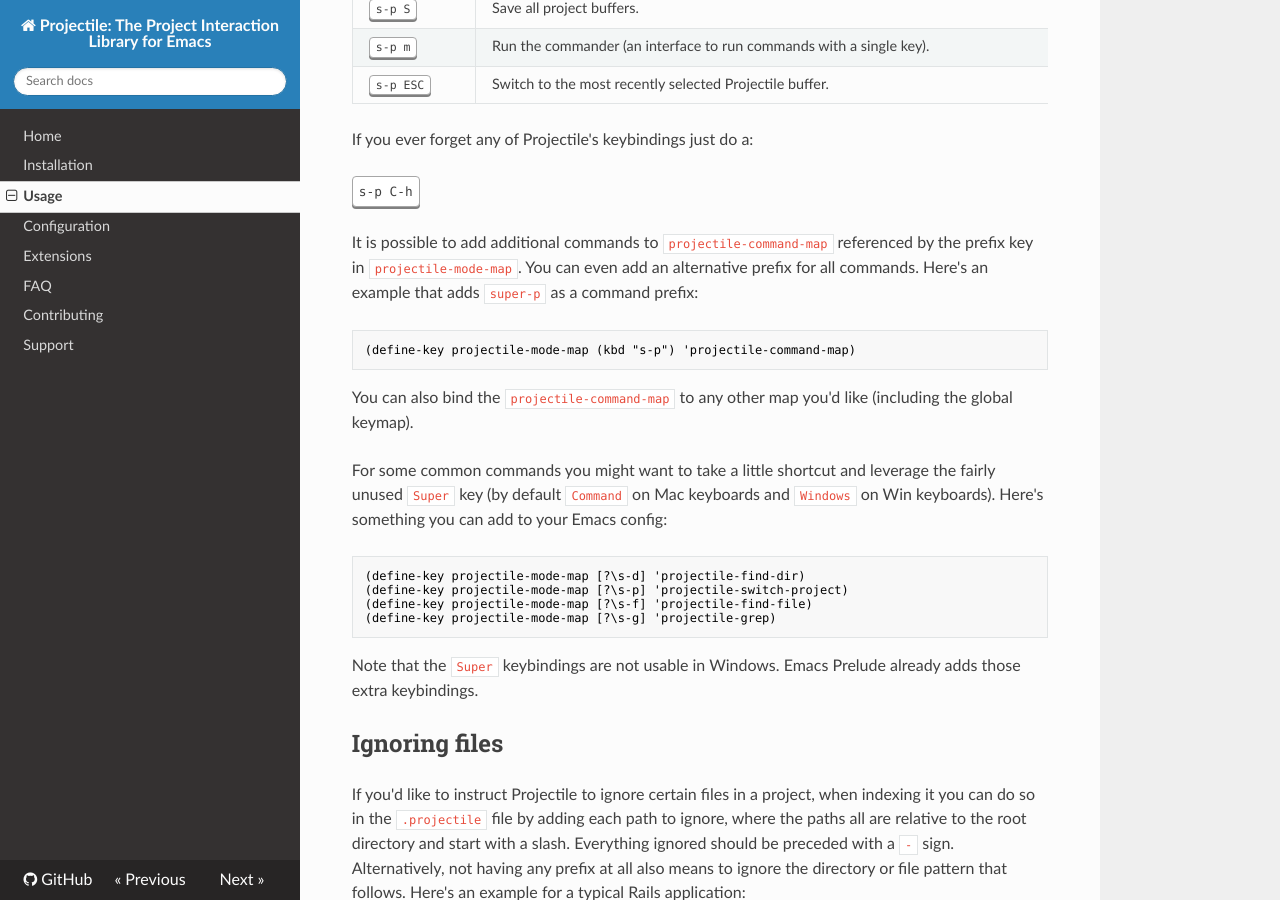
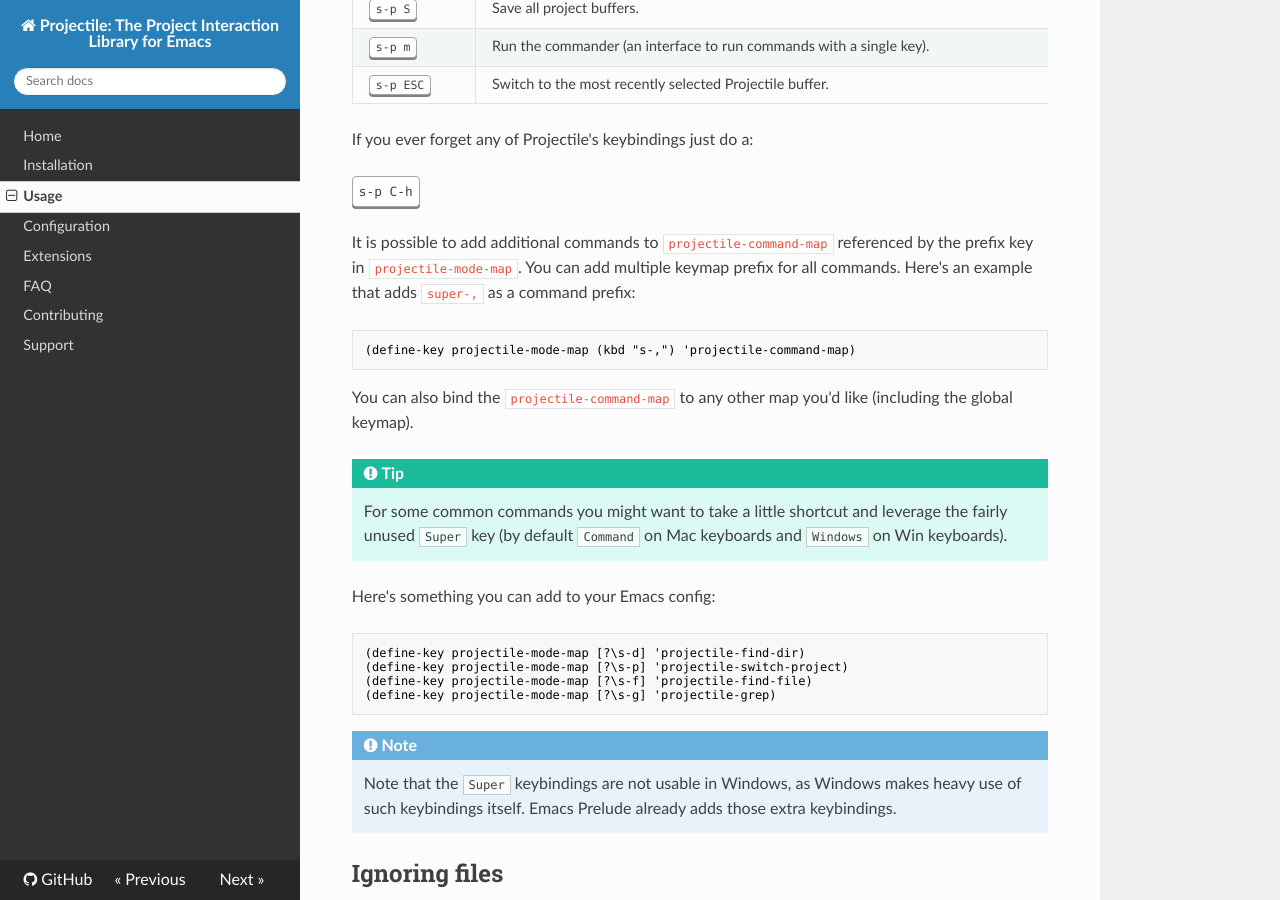
Before and after one commit to bbatsov/projectile, an MkDocs documentation site: the page built from doc/usage.md, in a window 1280 px wide and 900 px high, scrolled down 2557 px. Built offline with MkDocs 1.6.1, drawn with Linux system fonts in a browser that asks for light colours; nearby versions of some CDN libraries; old or Windows-style settings are respelled for this version of MkDocs.

````diff
--- a/doc/usage.md
+++ b/doc/usage.md
@@ -87,19 +87,23 @@ If you ever forget any of Projectile's keybindings just do a:
 
 It is possible to add additional commands to
 `projectile-command-map` referenced by the prefix key in
-`projectile-mode-map`. You can even add an alternative prefix for all
-commands. Here's an example that adds `super-p` as a command prefix:
+`projectile-mode-map`. You can add multiple keymap prefix for all
+commands. Here's an example that adds `super-,` as a command prefix:
 
 ```el
-(define-key projectile-mode-map (kbd "s-p") 'projectile-command-map)
+(define-key projectile-mode-map (kbd "s-,") 'projectile-command-map)
 ```
 
 You can also bind the `projectile-command-map` to any other map you'd
 like (including the global keymap).
 
-For some common commands you might want to take a little shortcut and
-leverage the fairly unused `Super` key (by default `Command` on Mac
-keyboards and `Windows` on Win keyboards). Here's something you can
+!!! Tip
+
+    For some common commands you might want to take a little shortcut and
+    leverage the fairly unused `Super` key (by default `Command` on Mac
+    keyboards and `Windows` on Win keyboards).
+
+Here's something you can
 add to your Emacs config:
 
 ```el
@@ -109,8 +113,11 @@ add to your Emacs config:
 (define-key projectile-mode-map [?\s-g] 'projectile-grep)
 ```
 
-Note that the `Super` keybindings are not usable in Windows. Emacs
-Prelude already adds those extra keybindings.
+!!! Note
+
+    Note that the `Super` keybindings are not usable in Windows, as Windows
+    makes heavy use of such keybindings itself. Emacs
+    Prelude already adds those extra keybindings.
 
 ## Ignoring files
 
````
Also changed, not shown: other parts of doc/usage.md (+1 -1 lines).
